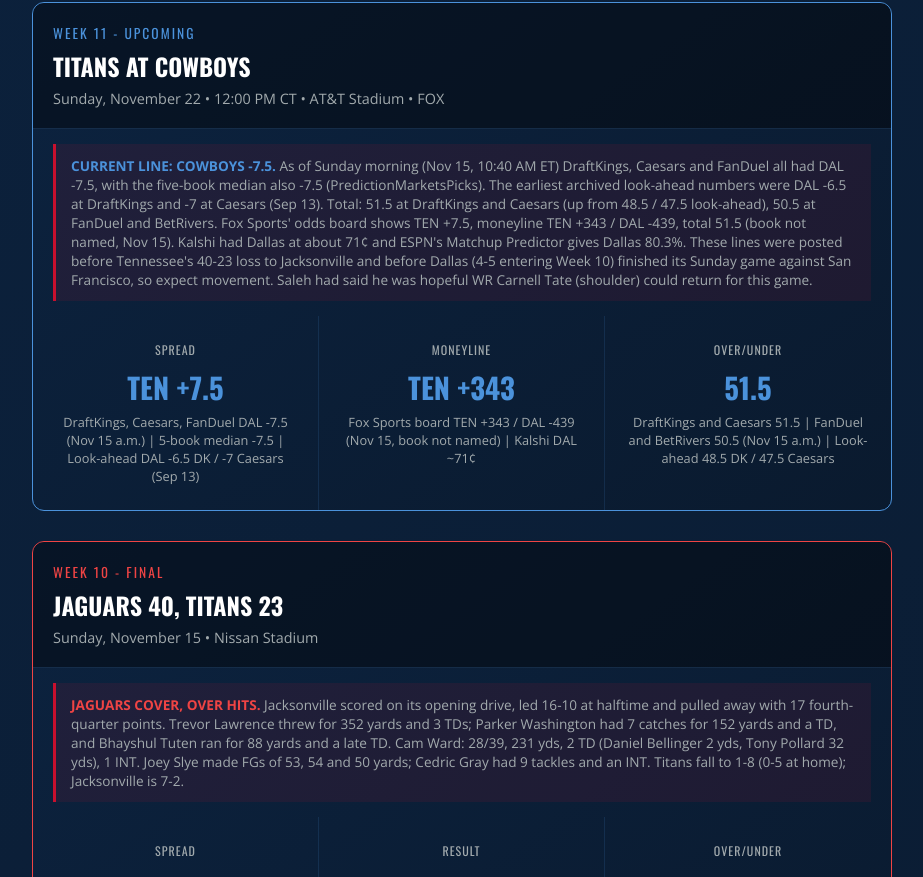
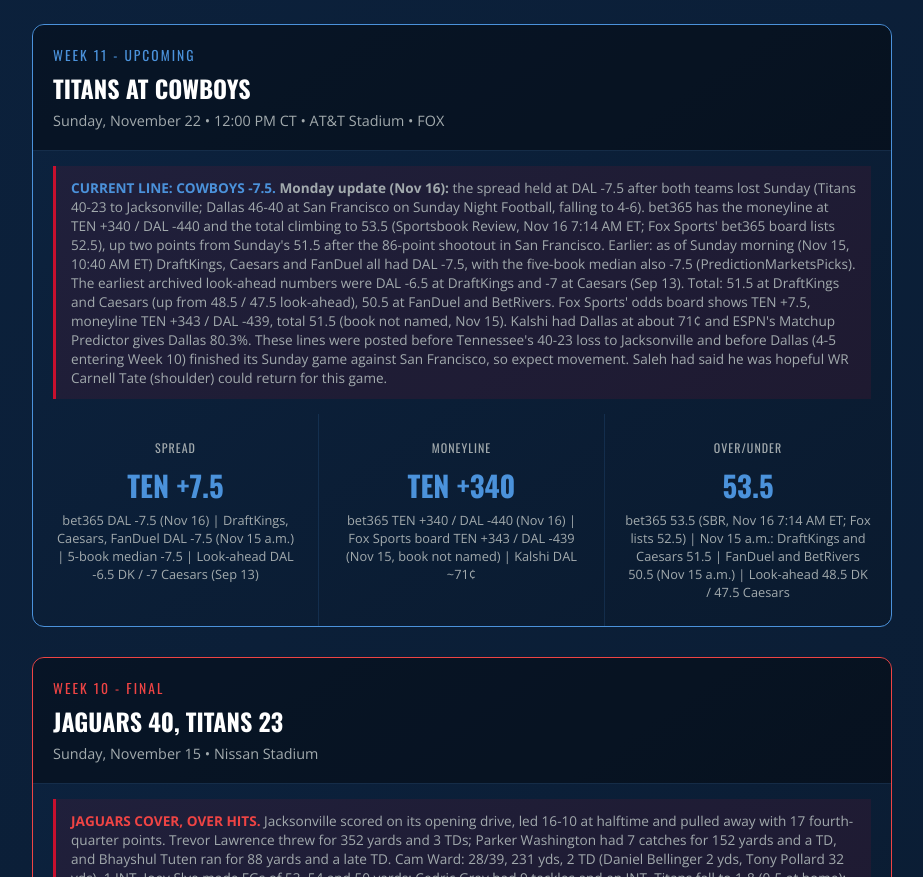
Before and after one commit to mcconnellentllc-cloud/titans, a plain HTML site: page titans-betting-odds.html in a window 1280 px wide. Shown: the part 1284-2161 px from the top of the page, without its empty margins (178-1101 px from the left). Drawn offline with nearby package versions, Linux system fonts and the light colour scheme.

Commit message:
Week 11 line check (Nov 16): DAL -7.5 holds, ML TEN +340 / DAL -440, total up to 52.5-53.5; Cowboys lose 46-40 at SF
- titans-betting-odds.html: Week 11 Titans at Cowboys card - Monday update
  added: bet365 DAL -7.5, ML TEN +340 / DAL -440, total 53.5 (Sportsbook
  Review, Nov 16 7:14 AM ET; Fox Sports' bet365 board lists 52.5), up from
  51.5 Sunday; spread/ML/total tiles refreshed; Updated line to Nov 16
- nfl.html: news card - Cowboys lose 46-40 to 49ers on SNF (McCaffrey 3 TDs),
  fall to 4-6; Week 11 line movement

Notes: Sources - Sportsbook Review and Fox Sports (bet365 lines), ESPN recap
(49ers 46-40), Yahoo Sports (McCaffrey 3 TDs), Fox Sports pre-game page (DAL
4-5 entering). Total conflict between two bet365 boards (52.5 Fox vs 53.5 SBR)
- shown both, lead with SBR's timestamped number. Covers/Kalshi page summary
showed DAL -9.5, conflicting with every book - not used. No Titans news,
transactions or injury updates posted Nov 15-16 on tennesseetitans.com as of
this run (Saleh's Monday presser not yet held). Cheerleader roster re-checked
against tennesseetitans.com/cheerleaders: same 29 names, no changes; no
drumline roster published. Schedule win prob unchanged (23%, consistent with
+340). Futures not updated: no dated Titans futures found.

Co-Authored-By: Claude Opus 5.5 <noreply@anthropic.com>
Claude-Session: https://claude.ai/code/session_01Upwbbg6ah88ArXLiamH57X

```diff
--- a/titans-betting-odds.html
+++ b/titans-betting-odds.html
@@ -442,7 +442,7 @@
     <header class="page-header">
         <h1>Titans Betting Odds</h1>
         <p>2026 Season • Game-by-Game Odds & Results</p>
-        <p class="last-updated">Updated: November 15, 2026 - Week 10 FINAL: Jaguars 40, Titans 23 (JAX covered -10.5, Over 46.5 hit) | Week 11: Cowboys -7.5, Total 50.5-51.5</p>
+        <p class="last-updated">Updated: November 16, 2026 - Week 11: Cowboys -7.5, ML TEN +340 / DAL -440, Total up to 52.5-53.5 at bet365 | Week 10 FINAL: Jaguars 40, Titans 23 (JAX covered -10.5, Over 46.5 hit)</p>
     </header>
 
     <main class="container">
@@ -517,24 +517,24 @@
             </div>
 
             <div class="game-context">
-                <strong style="color: var(--titans-blue);">CURRENT LINE: COWBOYS -7.5.</strong> As of Sunday morning (Nov 15, 10:40 AM ET) DraftKings, Caesars and FanDuel all had DAL -7.5, with the five-book median also -7.5 (PredictionMarketsPicks). The earliest archived look-ahead numbers were DAL -6.5 at DraftKings and -7 at Caesars (Sep 13). Total: 51.5 at DraftKings and Caesars (up from 48.5 / 47.5 look-ahead), 50.5 at FanDuel and BetRivers. Fox Sports' odds board shows TEN +7.5, moneyline TEN +343 / DAL -439, total 51.5 (book not named, Nov 15). Kalshi had Dallas at about 71&cent; and ESPN's Matchup Predictor gives Dallas 80.3%. These lines were posted before Tennessee's 40-23 loss to Jacksonville and before Dallas (4-5 entering Week 10) finished its Sunday game against San Francisco, so expect movement. Saleh had said he was hopeful WR Carnell Tate (shoulder) could return for this game.
+                <strong style="color: var(--titans-blue);">CURRENT LINE: COWBOYS -7.5.</strong> <strong>Monday update (Nov 16):</strong> the spread held at DAL -7.5 after both teams lost Sunday (Titans 40-23 to Jacksonville; Dallas 46-40 at San Francisco on Sunday Night Football, falling to 4-6). bet365 has the moneyline at TEN +340 / DAL -440 and the total climbing to 53.5 (Sportsbook Review, Nov 16 7:14 AM ET; Fox Sports' bet365 board lists 52.5), up two points from Sunday's 51.5 after the 86-point shootout in San Francisco. Earlier: as of Sunday morning (Nov 15, 10:40 AM ET) DraftKings, Caesars and FanDuel all had DAL -7.5, with the five-book median also -7.5 (PredictionMarketsPicks). The earliest archived look-ahead numbers were DAL -6.5 at DraftKings and -7 at Caesars (Sep 13). Total: 51.5 at DraftKings and Caesars (up from 48.5 / 47.5 look-ahead), 50.5 at FanDuel and BetRivers. Fox Sports' odds board shows TEN +7.5, moneyline TEN +343 / DAL -439, total 51.5 (book not named, Nov 15). Kalshi had Dallas at about 71&cent; and ESPN's Matchup Predictor gives Dallas 80.3%. These lines were posted before Tennessee's 40-23 loss to Jacksonville and before Dallas (4-5 entering Week 10) finished its Sunday game against San Francisco, so expect movement. Saleh had said he was hopeful WR Carnell Tate (shoulder) could return for this game.
             </div>
 
             <div class="odds-grid">
                 <div class="odds-item">
                     <div class="odds-label">Spread</div>
                     <div class="odds-value">TEN +7.5</div>
-                    <div class="odds-detail">DraftKings, Caesars, FanDuel DAL -7.5 (Nov 15 a.m.) | 5-book median -7.5 | Look-ahead DAL -6.5 DK / -7 Caesars (Sep 13)</div>
+                    <div class="odds-detail">bet365 DAL -7.5 (Nov 16) | DraftKings, Caesars, FanDuel DAL -7.5 (Nov 15 a.m.) | 5-book median -7.5 | Look-ahead DAL -6.5 DK / -7 Caesars (Sep 13)</div>
                 </div>
                 <div class="odds-item">
                     <div class="odds-label">Moneyline</div>
-                    <div class="odds-value">TEN +343</div>
-                    <div class="odds-detail">Fox Sports board TEN +343 / DAL -439 (Nov 15, book not named) | Kalshi DAL ~71&cent;</div>
+                    <div class="odds-value">TEN +340</div>
+                    <div class="odds-detail">bet365 TEN +340 / DAL -440 (Nov 16) | Fox Sports board TEN +343 / DAL -439 (Nov 15, book not named) | Kalshi DAL ~71&cent;</div>
                 </div>
                 <div class="odds-item">
                     <div class="odds-label">Over/Under</div>
-                    <div class="odds-value">51.5</div>
-                    <div class="odds-detail">DraftKings and Caesars 51.5 | FanDuel and BetRivers 50.5 (Nov 15 a.m.) | Look-ahead 48.5 DK / 47.5 Caesars</div>
+                    <div class="odds-value">53.5</div>
+                    <div class="odds-detail">bet365 53.5 (SBR, Nov 16 7:14 AM ET; Fox lists 52.5) | Nov 15 a.m.: DraftKings and Caesars 51.5 | FanDuel and BetRivers 50.5 (Nov 15 a.m.) | Look-ahead 48.5 DK / 47.5 Caesars</div>
                 </div>
             </div>
         </div>
```
Also changed, not shown: nfl.html (+6 -0 lines).
